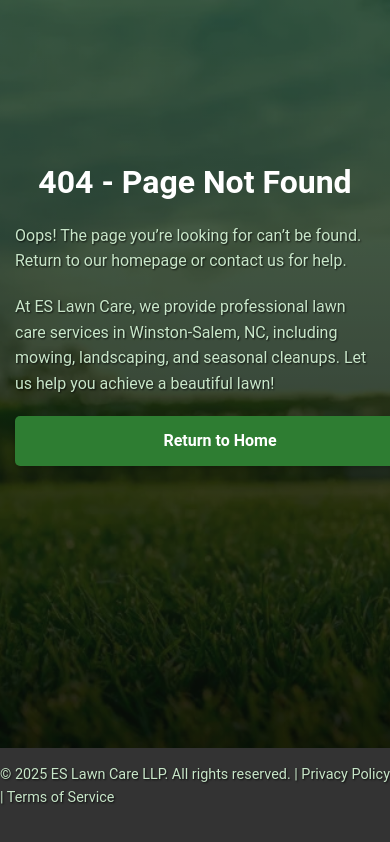
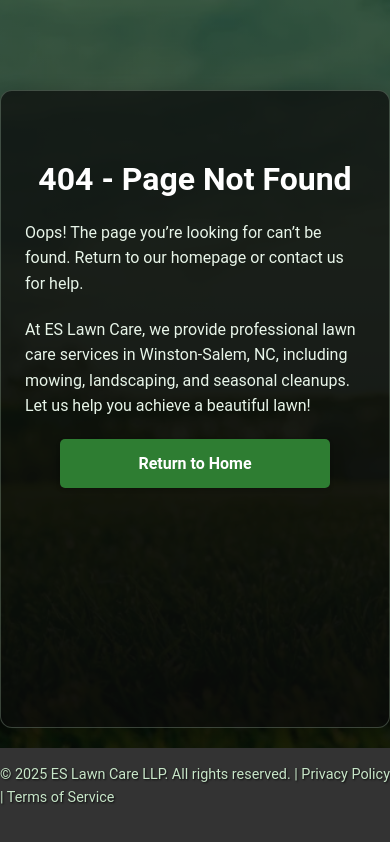
Before and after one commit to ElSaTeam/es-lawn-care, a website: page 404.html in a window 390 px wide. Drawn offline with Linux system fonts and the light colour scheme.

Commit message:
Refactor styles for improved layout and accessibility
Updated styles for various elements including sections, headers, and buttons. Improved accessibility and responsiveness.

```diff
--- a/styles.css
+++ b/styles.css
@@ -712,3 +712,24 @@ footer a:hover {
     box-sizing: border-box;
     height: 40px;
 }
+section {
+    background: rgba(10, 10, 10, 0.72);
+    border: 1px solid rgba(200, 230, 201, 0.25);
+    border-radius: 12px;
+    padding: 36px 24px;
+    box-shadow: 0 8px 24px rgba(0, 0, 0, 0.35);
+}
+section h1,
+section h2,
+section h3 {
+    text-shadow: none;
+}
+section p,
+section li {
+    color: #E8F5E9;
+    text-shadow: none;
+}
+.cta-button {
+    width: auto;
+    min-width: 220px;
+}
```
